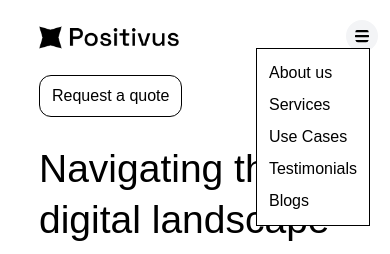
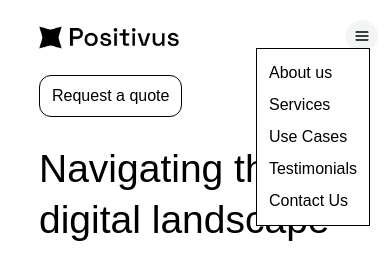
Before and after one commit to jawadpathan1213-sys/landing-page, a React (Vite) app: page / in a window 390 px wide. Both pictures are taken after a click on the icon 362 px from the left and 35 px from the top of the page. Shown: the top 254 px of the page. Built offline with nearby package versions, Linux system fonts and the light colour scheme.

Commit message:
Initial project

```diff
--- a/src/components/Contact.jsx
+++ b/src/components/Contact.jsx
@@ -3,7 +3,7 @@ import React from 'react'
 const Contact = () => {
   return (
     <div>
-       <div className='py-5 my-5 sm:my-10 flex flex-col sm:flex-row gap-4 sm:gap-5 md:gap-7 lg:gap-10 items-center '>
+       <div id='contact' className='py-5 my-5 sm:my-10 flex flex-col sm:flex-row gap-4 sm:gap-5 md:gap-7 lg:gap-10 items-center '>
         <h1 className='bg-[#B9FF66] text-2xl sm:text-3xl w-fit px-1 rounded-[5px]'>
           contact Us
         </h1>
--- a/src/components/Navbar.jsx
+++ b/src/components/Navbar.jsx
@@ -1,5 +1,6 @@
 import React, { useState } from 'react'
 import { FaBars } from 'react-icons/fa'
+import { FiMenu } from 'react-icons/fi'
 
 const Navbar = () => {
     const [nav, setNav] = useState(false)
@@ -16,14 +17,14 @@ const Navbar = () => {
       </ul>
       <button className='py-2 px-3 lg:py-3 md:p-1.5 lg:px-7 border rounded-xl hover:bg-black hover:text-white transition-all ease-in'>Request a quote</button>
       </div>
-      <div className='fixed sm:hidden'>
-        <FaBars onClick={() => setNav(!nav)} className='fixed right-3 cursor-pointer rounded-full bg-gray-100 p-2 hover:bg-gray-300 w-8 h-8 '/>
+      <div className='fixed sm:hidden z-50'>
+        <FiMenu onClick={() => setNav(!nav)} className='fixed right-3 cursor-pointer rounded-full  p-2 hover:bg-gray-300 bg-gray-100 w-8 h-8 '/>
         {nav ?<ul className='bg-white mt-7 flex flex-col gap-2 border p-3 cursor-pointer fixed right-5'>
             <a onClick={() => setNav(!nav)} href='#about'>About us</a>
             <a onClick={() => setNav(!nav)} href='#services'>Services</a>
-            <a onClick={() => setNav(!nav)} href='usecases'>Use Cases</a>
-            <a onClick={() => setNav(!nav)} href='testimonials'>Testimonials</a>
-            <a onClick={() => setNav(!nav)} href='blogs'>Blogs</a>
+            <a onClick={() => setNav(!nav)} href='#usecases'>Use Cases</a>
+            <a onClick={() => setNav(!nav)} href='#testimonials'>Testimonials</a>
+            <a onClick={() => setNav(!nav)} href='#contact'>Contact Us</a>
         </ul>:null}
       </div>
     </div>
```
